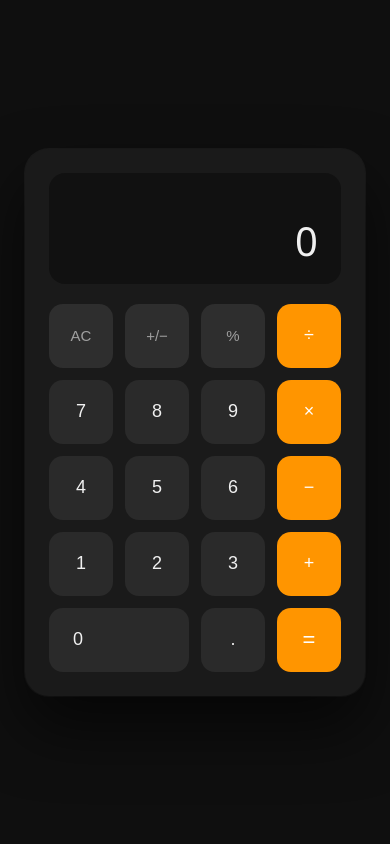
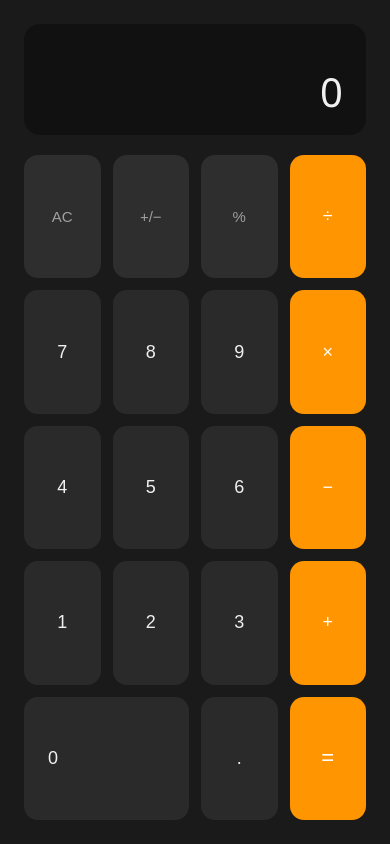
Before and after one commit to ewc1991/calculator, a plain HTML site: page index.html in a window 390 px wide. Drawn offline with Linux system fonts and the light colour scheme.

Commit message:
Responsive layout: 90vh desktop, 100vw/vh mobile, portrait lock

```diff
--- a/index.html
+++ b/index.html
@@ -3,6 +3,7 @@
 <head>
   <meta charset="UTF-8" />
   <meta name="viewport" content="width=device-width, initial-scale=1.0" />
+  <meta name="screen-orientation" content="portrait" />
   <title>Calculator</title>
   <style>
     *, *::before, *::after { box-sizing: border-box; margin: 0; padding: 0; }
@@ -20,8 +21,28 @@
       background: #1a1a1a;
       border-radius: 24px;
       padding: 24px;
-      width: 340px;
+      height: 90vh;
+      width: calc(90vh * 340 / 568);
       box-shadow: 0 32px 64px rgba(0, 0, 0, 0.6), 0 0 0 1px rgba(255,255,255,0.05);
+      display: flex;
+      flex-direction: column;
+    }
+
+    .display { flex-shrink: 0; }
+    .buttons { flex: 1; grid-template-rows: repeat(5, 1fr); }
+    .buttons button { height: auto; }
+
+    @media (max-width: 600px) {
+      .calculator {
+        width: 100vw;
+        height: 100vh;
+        border-radius: 0;
+      }
+    }
+
+    @media (orientation: landscape) {
+      body { overflow: hidden; }
+      html { transform: rotate(90deg); transform-origin: center center; width: 100vh; height: 100vw; position: fixed; }
     }
 
     /* Display */
```
